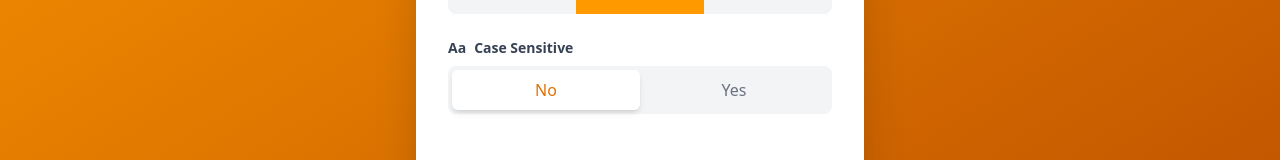
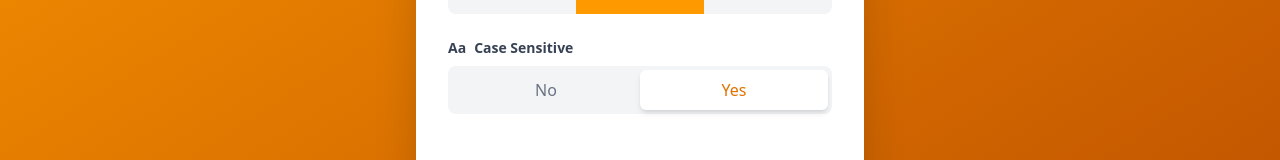
Before and after one commit to MouhamedBourouba/Typer, a React (Vite) app: page / in a window 1280 px wide. Shown: the part 425-585 px from the top of the page. Built offline with nearby package versions, Linux system fonts and the light colour scheme.

Commit message:
made it case sensitive by default

```diff
--- a/src/GameMenu.jsx
+++ b/src/GameMenu.jsx
@@ -3,7 +3,7 @@ import { useState } from "react";
 function GameMenu({ onGameStart }) {
   const [selectedGameMode, setSelectedGameMode] = useState("sentences");
   const [selectedTime, setSelectedTime] = useState("60");
-  const [selectedCaseSensitive, setSelectedCaseSensitive] = useState("no");
+  const [selectedCaseSensitive, setSelectedCaseSensitive] = useState("yes");
 
   return (
     <div className="flex items-center justify-center min-h-screen bg-gradient-to-br from-amber-500 to-amber-700 p-4">
```
